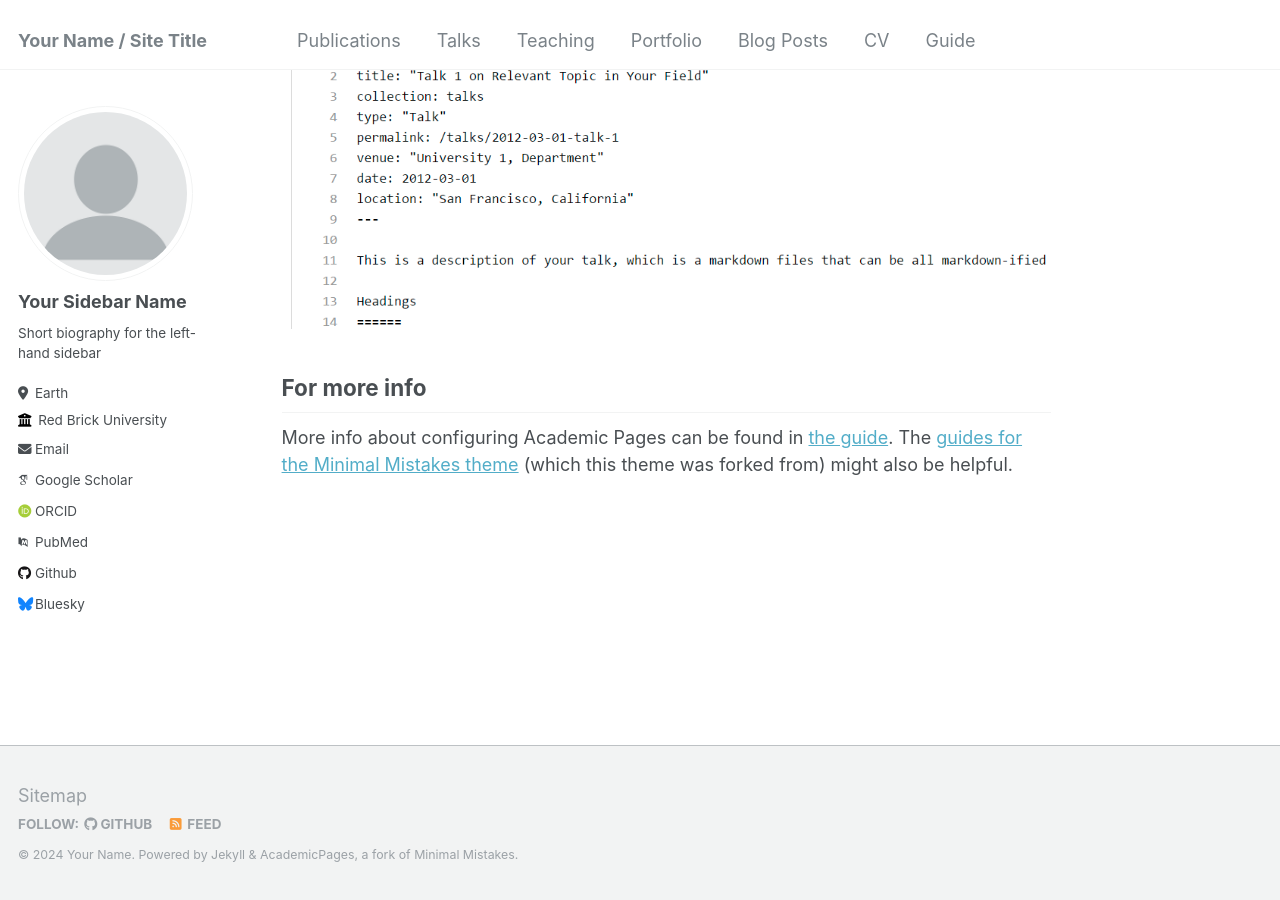
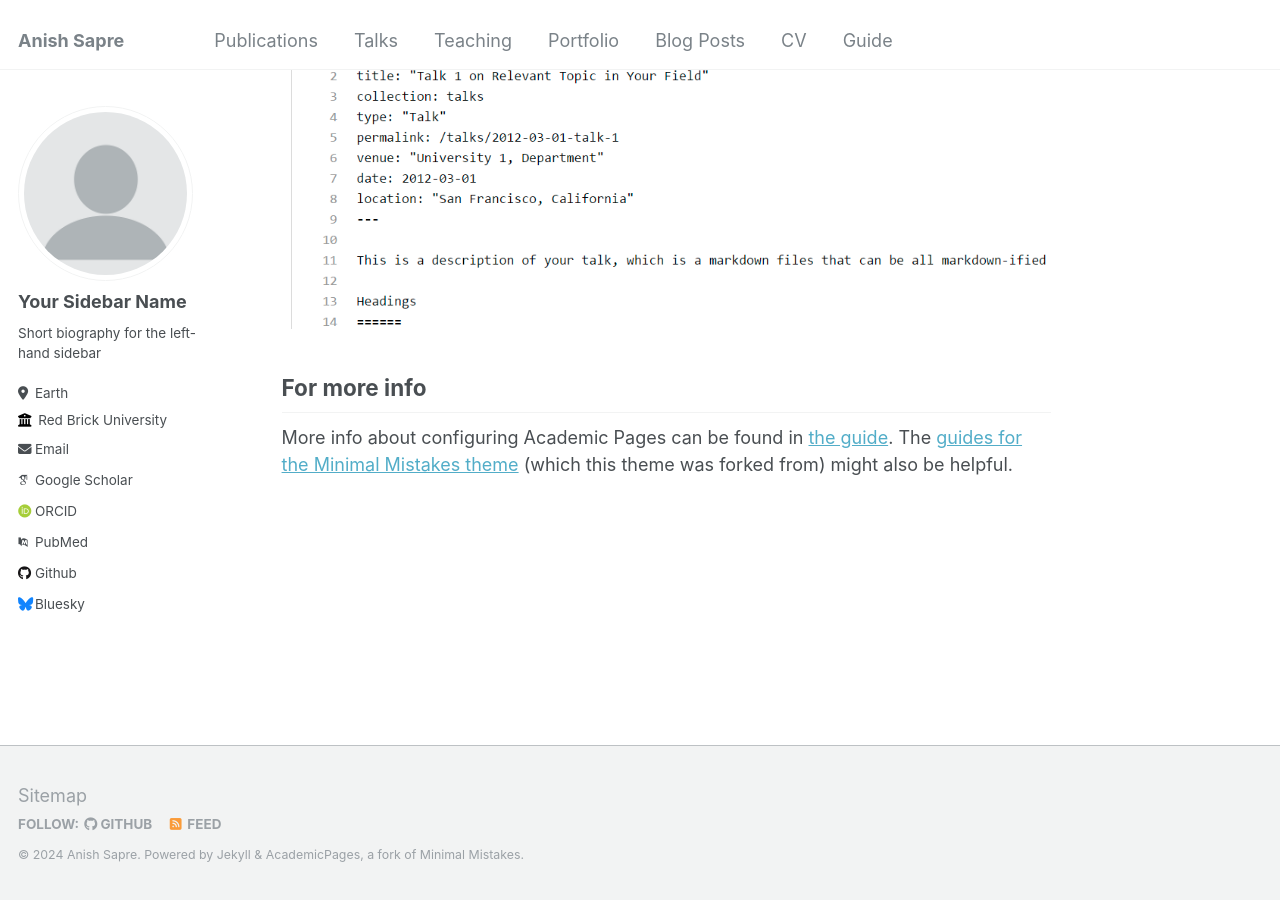
Before and after one commit to AnishSapre/AnishSapre.github.io, a Jekyll site: the page built from _pages/about.md, in a window 1280 px wide and 900 px high, scrolled down 2660 px. Built offline with Jekyll 4.4.1, drawn with Linux system fonts in a browser that asks for light colours; some web fonts are replaced.

Commit message:
Update _config.yml
Test changes

```diff
--- a/_config.yml
+++ b/_config.yml
@@ -8,11 +8,11 @@
 
 # Basic Site Settings
 locale                   : "en-US"
-title                    : "Your Name / Site Title"
+title                    : "Anish Sapre"
 title_separator          : "-"
-name                     : &name "Your Name"
+name                     : &name "Anish Sapre"
 description              : &description "personal description"
-url                      : https://academicpages.github.io # the base hostname & protocol for your site e.g. "https://mmistakes.github.io"
+url                      : https://AnishSapre.github.io # the base hostname & protocol for your site e.g. "https://mmistakes.github.io"
 baseurl                  : "" # the subpath of your site, e.g. "/blog"
 repository               : "academicpages/academicpages.github.io"
 
```
